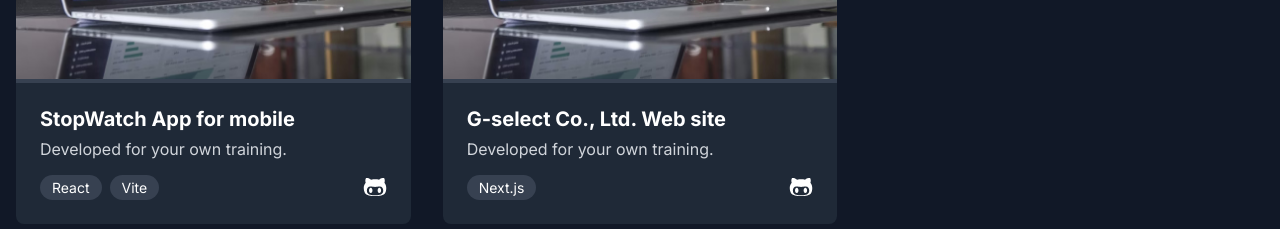
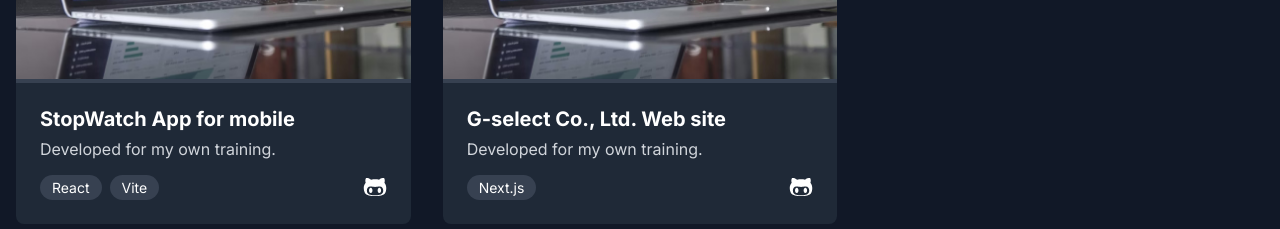
Before and after one commit to CatsHandDev/catshanddev-website, a Next.js app: page / in a window 1280 px wide. Shown: the part 1920-2149 px from the top of the page. Built offline with nearby package versions, Linux system fonts and the light colour scheme; a web font is replaced by a local one.

Commit message:
portfolio description change

```diff
--- a/src/components/project/ProjectSection.tsx
+++ b/src/components/project/ProjectSection.tsx
@@ -48,7 +48,7 @@ const data = [
     'url': 'https://advanced-stop-watch.vercel.app/',
     'github': 'https://github.com/CatsHandDev/AdvancedStopWatch',
     'image': '',
-    'description': 'Developed for your own training.',
+    'description': 'Developed for my own training.',
     'stacks': [
       'React',
       'Vite',
@@ -59,7 +59,7 @@ const data = [
     'url': 'https://gojo-motors.vercel.app/',
     'github': 'https://github.com/CatsHandDev/gojo-motors',
     'image': '',
-    'description': 'Developed for your own training.',
+    'description': 'Developed for my own training.',
     'stacks': [
       'Next.js',
     ]
```
